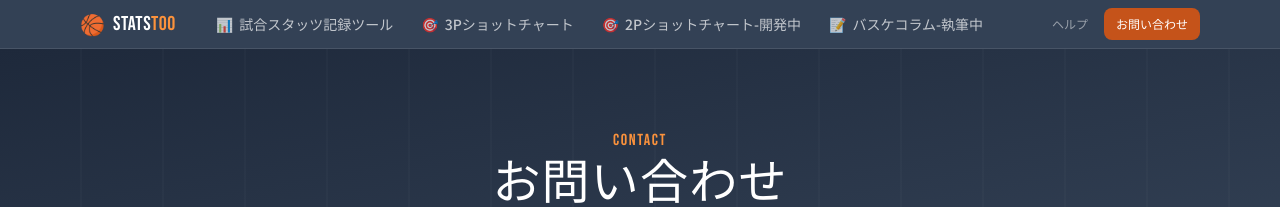
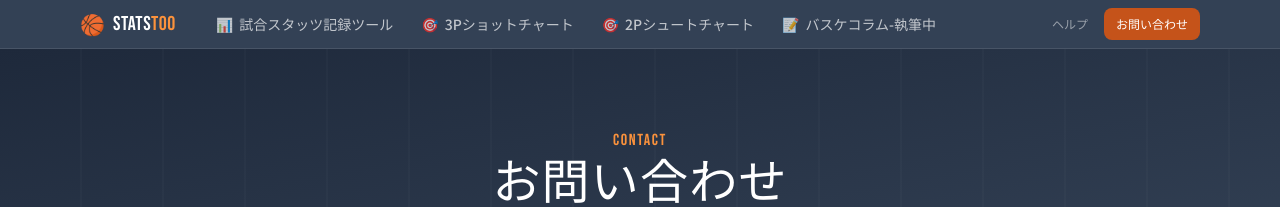
Before and after one commit to BSK-Ryo/statstoo, a Jekyll site: the page built from contact/index.html, in a window 1280 px wide. Shown: the top 207 px of the page. Built offline with Jekyll 4.4.1, drawn with Linux system fonts in a browser that asks for light colours; nearby versions of some CDN libraries.

Commit message:
Update header.html

```diff
--- a/_includes/header.html
+++ b/_includes/header.html
@@ -20,8 +20,13 @@
                 <a href="/tools/3point-shot-chart/" class="nav-link text-white/70 hover:text-white hover:bg-white/10 px-3 py-2 rounded-lg text-sm font-medium transition flex items-center gap-1.5">
                     <span>🎯</span> 3Pショットチャート
                 </a>
-                <a href="/tools/2point-shot-chart/" class="nav-link text-white/70 hover:text-white hover:bg-white/10 px-3 py-2 rounded-lg text-sm font-medium transition flex items-center gap-1.5">
-                    <span>🎯</span> 2Pショットチャート-開発中
+                <a href="/tools/2p-shot-chart/"class="nav-link px-3 py-2 rounded-lg text-sm font-medium transition flex items-center gap-1.5
+                   {% if page.url contains '/tools/2p-shot-chart/' %}
+                       bg-indigo-500 text-white
+                   {% else %}
+                       text-white/70 hover:text-white hover:bg-white/10
+                   {% endif %}">
+                    <span>🎯</span> 2Pシュートチャート
                 </a>
                 <a href="/column/" class="nav-link text-white/70 hover:text-white hover:bg-white/10 px-3 py-2 rounded-lg text-sm font-medium transition flex items-center gap-1.5">
                     <span>📝</span> バスケコラム-執筆中
@@ -56,9 +61,14 @@
             <a href="/tools/3point-shot-chart/" class="block text-white/70 hover:text-white hover:bg-white/10 px-3 py-2.5 rounded-lg text-sm font-medium transition flex items-center gap-2">
                 <span>🎯</span> 3Pショットチャート
             </a>
-            <a href="/tools/2point-shot-chart/" class="block text-white/70 hover:text-white hover:bg-white/10 px-3 py-2.5 rounded-lg text-sm font-medium transition flex items-center gap-2">
-                <span>🎯</span> 2Pショットチャート-開発中
-            </a>
+             <a href="/tools/2p-shot-chart/"class="nav-link px-3 py-2 rounded-lg text-sm font-medium transition flex items-center gap-1.5
+                   {% if page.url contains '/tools/2p-shot-chart/' %}
+                       bg-indigo-500 text-white
+                   {% else %}
+                       text-white/70 hover:text-white hover:bg-white/10
+                   {% endif %}">
+                    <span>🎯</span> 2Pシュートチャート
+                </a>
             <a href="/column/" class="block text-white/70 hover:text-white hover:bg-white/10 px-3 py-2.5 rounded-lg text-sm font-medium transition flex items-center gap-2">
                 <span>📝</span> バスケコラム
             </a>
```
